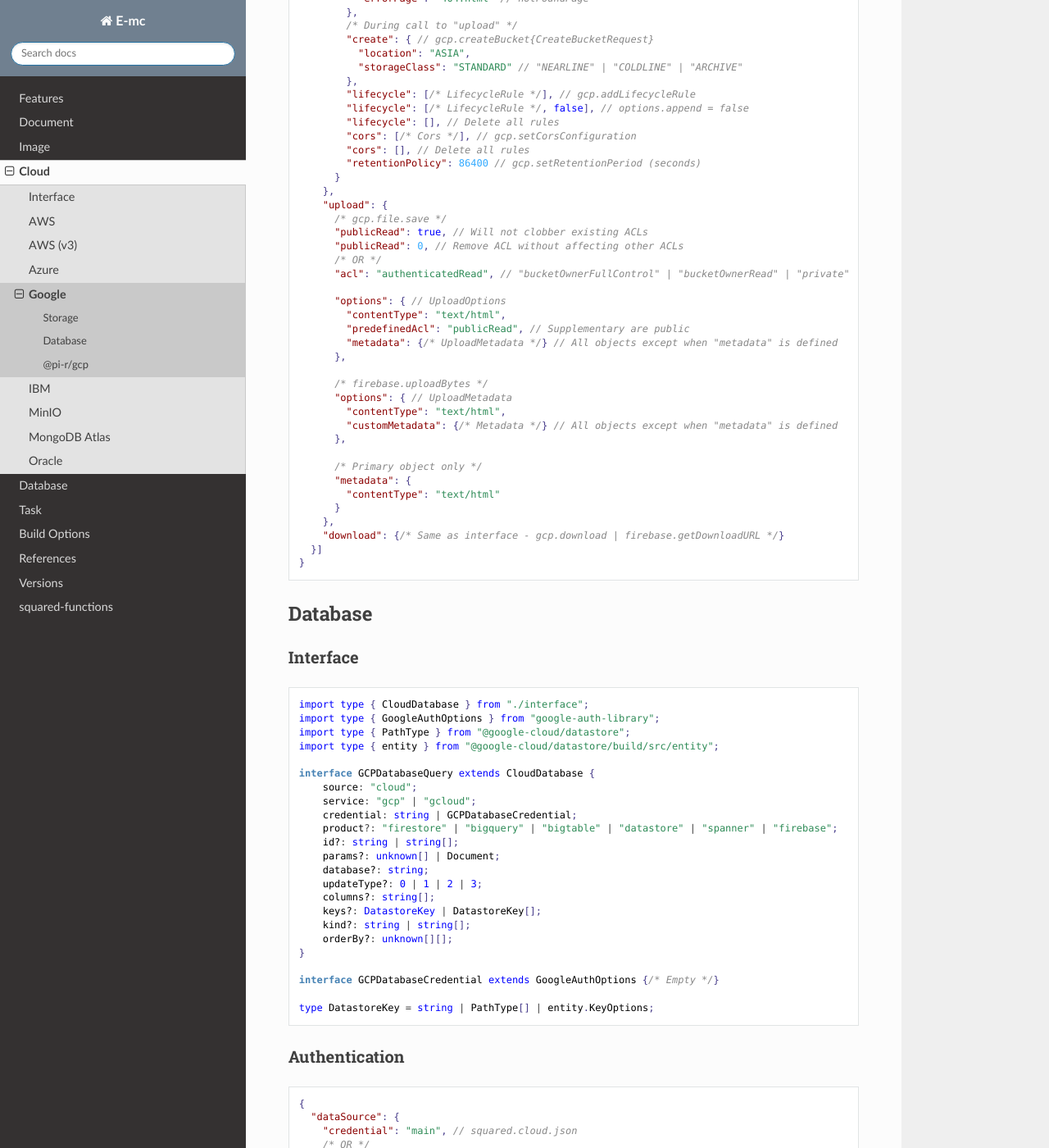
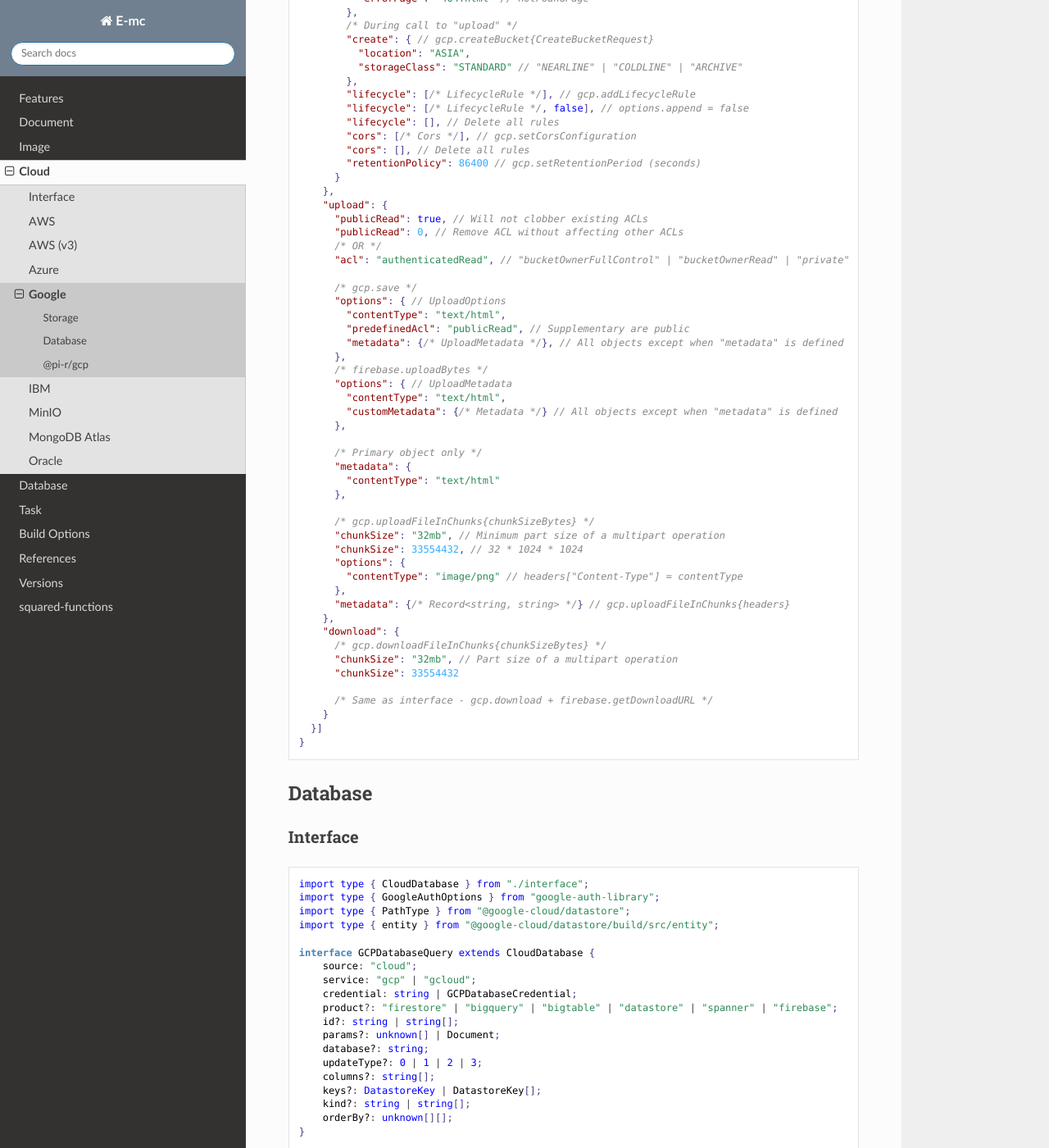
Before and after one commit to anpham6/chrome-docs, a Sphinx documentation site: the page built from source/cloud/gcp.rst, in a window 1280 px wide and 1400 px high, scrolled down 2578 px. Shown: the whole window at 82% size. Built offline with Sphinx 7.4.7 and the Read the Docs theme 2.0.0, drawn with Linux system fonts in a browser that asks for light colours; some of the changed text lies outside the part shown.

Commit message:
Cloud: Interface storage property chunkSize.

```diff
--- a/source/cloud/gcp.rst
+++ b/source/cloud/gcp.rst
@@ -144,18 +144,17 @@ Example usage
         }
       },
       "upload": {
-        /* gcp.file.save */
         "publicRead": true, // Will not clobber existing ACLs
         "publicRead": 0, // Remove ACL without affecting other ACLs
         /* OR */
         "acl": "authenticatedRead", // "bucketOwnerFullControl" | "bucketOwnerRead" | "private" | "projectPrivate" | "publicRead"
 
+        /* gcp.save */
         "options": { // UploadOptions
           "contentType": "text/html",
           "predefinedAcl": "publicRead", // Supplementary are public
-          "metadata": {/* UploadMetadata */} // All objects except when "metadata" is defined
+          "metadata": {/* UploadMetadata */}, // All objects except when "metadata" is defined
         },
-
         /* firebase.uploadBytes */
         "options": { // UploadMetadata
           "contentType": "text/html",
@@ -165,9 +164,23 @@ Example usage
         /* Primary object only */
         "metadata": {
           "contentType": "text/html"
-        }
+        },
+
+        /* gcp.uploadFileInChunks{chunkSizeBytes} */
+        "chunkSize": "32mb", // Minimum part size of a multipart operation
+        "chunkSize": 33554432, // 32 * 1024 * 1024
+        "options": {
+          "contentType": "image/png" // headers["Content-Type"] = contentType
+        },
+        "metadata": {/* Record<string, string> */} // gcp.uploadFileInChunks{headers}
       },
-      "download": {/* Same as interface - gcp.download | firebase.getDownloadURL */}
+      "download": {
+        /* gcp.downloadFileInChunks{chunkSizeBytes} */
+        "chunkSize": "32mb", // Part size of a multipart operation
+        "chunkSize": 33554432
+
+        /* Same as interface - gcp.download + firebase.getDownloadURL */
+      }
     }]
   }
 
@@ -550,9 +563,11 @@ Realtime Database
 
 .. versionadded:: 0.7.0
 
-  - **configBucket.tags** using *Metadata* was implemented.
-  - **configBucket.cors** using *Cors* was implemented.
-  - **configBucket.lifecycle** using *LifecycleRule* was implemented.
+  - Storage *upload* in multipart using property **chunkSize** was implemented.
+  - Storage *download* in multipart using property **chunkSize** was implemented.
+  - Storage **configBucket.tags** using *Metadata* was implemented.
+  - Storage **configBucket.cors** using *Cors* was implemented.
+  - Storage **configBucket.lifecycle** using *LifecycleRule* was implemented.
   - *Firestore* property **update** supports using *FieldValue<"delete" | "increment" | "serverTimestamp">* methods.
   - *Firestore* property **update** supports using property **updateType** enum values.
 
--- a/source/cloud/interface.rst
+++ b/source/cloud/interface.rst
@@ -45,6 +45,7 @@ Interface
       pathname?: string;
       filename?: string;
       minStreamSize?: number | string;
+      chunkSize?: number; // Only GCP
       active?: boolean;
       overwrite?: boolean;
       admin?: CloudStorageAdmin;
@@ -72,6 +73,9 @@ Interface
       deleteObject?: unknown;
       waitStatus?: boolean;
   }
+
+.. versionadded:: 0.9.0
+  *CloudStorageAction* property chunkSize.
 
 .. seealso:: For any non-standard named definitions check :doc:`References </references>`.
 
```
